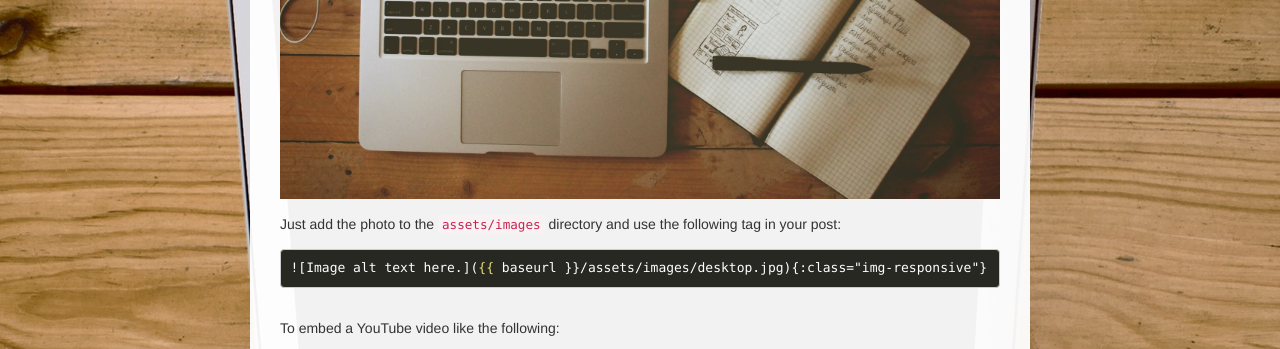
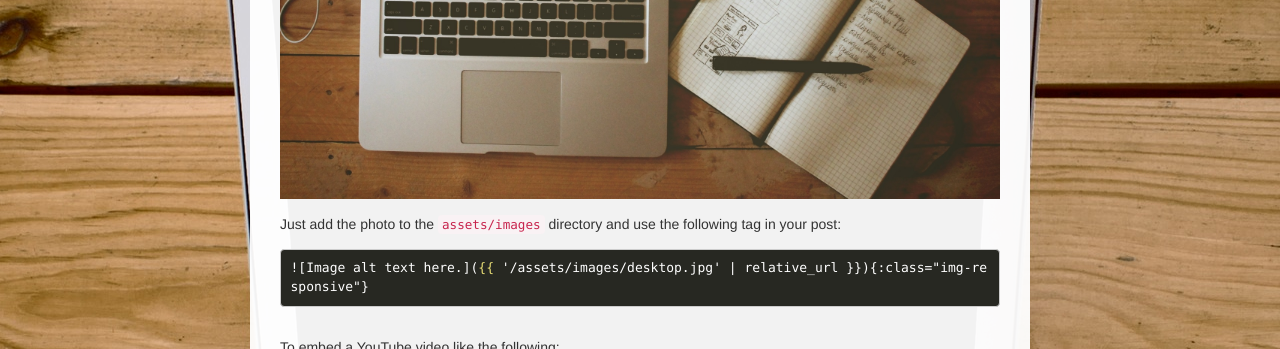
Before and after one commit to pennymac/levelup, a Jekyll site: the page built from _posts/2017-01-27-how-to-contribute-to-levelup.md, in a window 1280 px wide and 900 px high, scrolled down 2601 px, cut to the strip 0-349 px from the top of the window. Built offline with Jekyll 4.4.1, drawn with Linux system fonts in a browser that asks for light colours.

Commit message:
Fix photo URL

````diff
--- a/_posts/2017-01-27-how-to-contribute-to-levelup.md
+++ b/_posts/2017-01-27-how-to-contribute-to-levelup.md
@@ -95,12 +95,12 @@
 
 To add a responsive image like the following:
 
-![Laptop computer on desk]({{ baseurl }}/assets/images/desktop.jpg){:class="img-responsive"}
+![Laptop computer on desk]({{ '/assets/images/desktop.jpg' | relative_url }}){:class="img-responsive"}
 
 Just add the photo to the `assets/images` directory and use the following tag in your post:
 
 ```markdown{% raw %}
-![Image alt text here.]({{ baseurl }}/assets/images/desktop.jpg){:class="img-responsive"}
+![Image alt text here.]({{ '/assets/images/desktop.jpg' | relative_url }}){:class="img-responsive"}
 {% endraw %}```
 
 To embed a YouTube video like the following:
````
Also changed, not shown: 2 other files.
